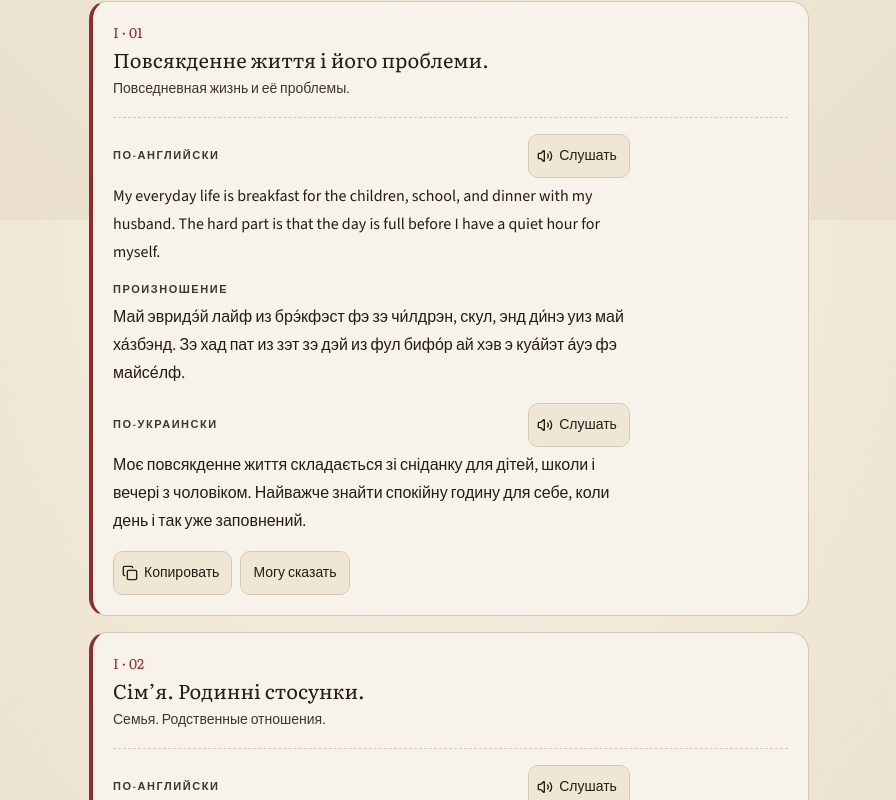
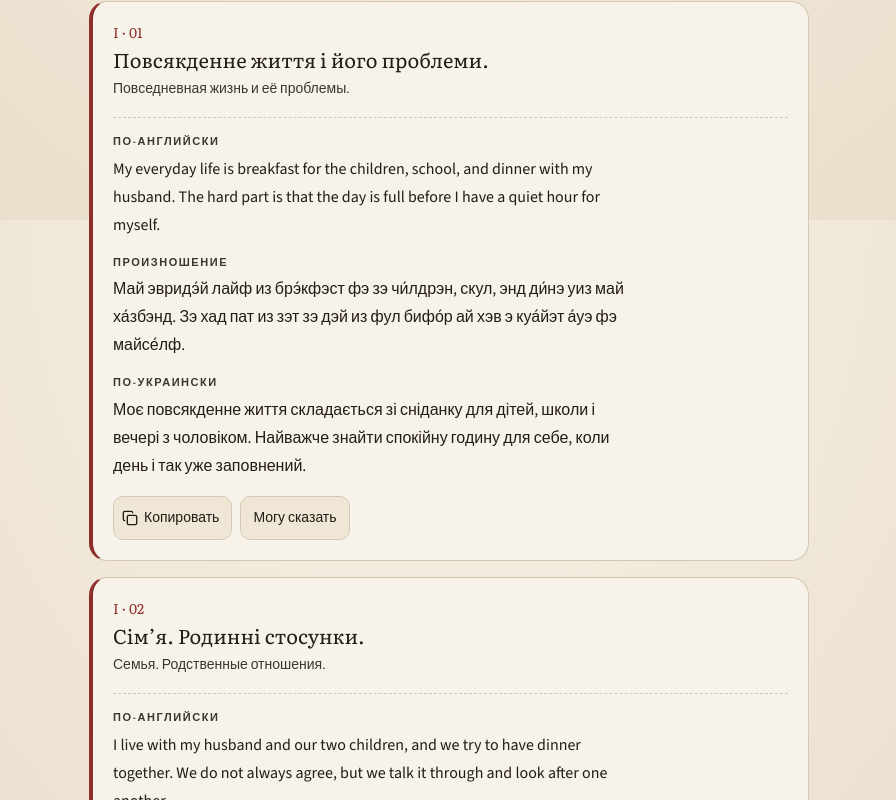
Before and after one commit to yurii-fisakov/english, a Next.js app: page / in a window 1280 px wide. Shown: the part 1380-2180 px from the top of the page, without its empty margins (191-1087 px from the left). Built offline with nearby package versions, Linux system fonts and the light colour scheme.

Commit message:
Revert "Add a listen button that speaks each English and Ukrainian answer."
This reverts commit d85377cb1ae33fb3fad1bc2389837e1203d5d195.

```diff
--- a/src/components/study-guide.tsx
+++ b/src/components/study-guide.tsx
@@ -1,8 +1,8 @@
 "use client";
 
-import { useEffect, useMemo, useRef, useState, type ReactNode } from "react";
+import { useEffect, useMemo, useState, type ReactNode } from "react";
 import Image from "next/image";
-import { Check, Copy, Search, Square, Volume2, X } from "lucide-react";
+import { Check, Copy, Search, X } from "lucide-react";
 import { Badge } from "@/components/ui/badge";
 import { Button } from "@/components/ui/button";
 import { Input } from "@/components/ui/input";
@@ -24,44 +24,6 @@ const rail: Record<SphereId, string> = {
   education: "border-l-navy",
 };
 
-let activeUtterance: SpeechSynthesisUtterance | null = null;
-
-function voiceLang(kind: "en" | "uk"): "en-GB" | "uk-UA" {
-  return kind === "en" ? "en-GB" : "uk-UA";
-}
-
-function pickVoice(wanted: "en-GB" | "uk-UA"): SpeechSynthesisVoice | undefined {
-  const voices = window.speechSynthesis.getVoices();
-  const norm = (value: string) => value.toLowerCase().replaceAll("_", "-");
-  const target = wanted.toLowerCase();
-  const exact = voices.filter((voice) => norm(voice.lang) === target);
-  const pool =
-    exact.length > 0
-      ? exact
-      : voices.filter((voice) => norm(voice.lang).startsWith(target.slice(0, 2)));
-  if (wanted === "en-GB") {
-    return (
-      pool.find((voice) => /uk|british/i.test(`${voice.name} ${voice.lang}`)) ??
-      pool[0]
-    );
-  }
-  return pool[0];
-}
-
-function waitForVoices(): Promise<void> {
-  if (window.speechSynthesis.getVoices().length > 0) return Promise.resolve();
-  window.speechSynthesis.getVoices();
-  return new Promise((resolve) => {
-    const finish = () => {
-      window.clearTimeout(timer);
-      window.speechSynthesis.removeEventListener("voiceschanged", finish);
-      resolve();
-    };
-    const timer = window.setTimeout(finish, 400);
-    window.speechSynthesis.addEventListener("voiceschanged", finish);
-  });
-}
-
 function answerText(topic: Topic, lang: Lang): string {
   if (lang === "en") return `${topic.answerEn}\n\n${topic.answerPron}`;
   if (lang === "uk") return topic.answerUk;
@@ -76,16 +38,6 @@ export function StudyGuide() {
   const [open, setOpen] = useState<Record<string, boolean>>({});
   const [ready, setReady] = useState<Record<string, boolean>>({});
   const [copied, setCopied] = useState<string | null>(null);
-  const [speakingId, setSpeakingId] = useState<string | null>(null);
-  const speakingRef = useRef<string | null>(null);
-  const speechGeneration = useRef(0);
-
-  useEffect(() => {
-    return () => {
-      activeUtterance = null;
-      window.speechSynthesis?.cancel();
-    };
-  }, []);
 
   useEffect(() => {
     if (!copied) return;
@@ -126,52 +78,7 @@ export function StudyGuide() {
 
   const readyCount = topics.filter((topic) => ready[topic.id]).length;
 
-  function stopSpeaking() {
-    speechGeneration.current += 1;
-    speakingRef.current = null;
-    activeUtterance = null;
-    window.speechSynthesis?.cancel();
-    setSpeakingId(null);
-  }
-
-  async function toggleSpeak(id: string, text: string, kind: "en" | "uk") {
-    if (!("speechSynthesis" in window)) return;
-    if (speakingRef.current === id) {
-      stopSpeaking();
-      return;
-    }
-    const generation = speechGeneration.current + 1;
-    speechGeneration.current = generation;
-    speakingRef.current = id;
-    setSpeakingId(id);
-    activeUtterance = null;
-    window.speechSynthesis.cancel();
-    await waitForVoices();
-    if (speechGeneration.current !== generation) return;
-    const utterance = new SpeechSynthesisUtterance(text);
-    const wanted = voiceLang(kind);
-    utterance.lang = wanted;
-    utterance.rate = 0.9;
-    const voice = pickVoice(wanted);
-    if (voice) utterance.voice = voice;
-    const finish = () => {
-      if (activeUtterance !== utterance) return;
-      activeUtterance = null;
-      speakingRef.current = null;
-      setSpeakingId((current) => (current === id ? null : current));
-    };
-    utterance.onend = finish;
-    utterance.onerror = (event) => {
-      if (event.error === "interrupted" || event.error === "canceled") return;
-      finish();
-    };
-    activeUtterance = utterance;
-    window.speechSynthesis.resume();
-    window.speechSynthesis.speak(utterance);
-  }
-
   function togglePractice() {
-    stopSpeaking();
     setPractice((value) => !value);
     setOpen({});
   }
@@ -386,12 +293,9 @@ export function StudyGuide() {
                   onReveal={() =>
                     setOpen((current) => ({ ...current, [topic.id]: true }))
                   }
-                  onHide={() => {
-                    if (speakingId?.startsWith(`${topic.id}:`)) stopSpeaking();
-                    setOpen((current) => ({ ...current, [topic.id]: false }));
-                  }}
-                  speakingId={speakingId}
-                  onSpeak={(id, text, kind) => void toggleSpeak(id, text, kind)}
+                  onHide={() =>
+                    setOpen((current) => ({ ...current, [topic.id]: false }))
+                  }
                   onCopy={() => void copyAnswer(topic)}
                   onToggleReady={() =>
                     setReady((current) => ({
@@ -447,8 +351,6 @@ function TopicCard({
   onHide,
   onCopy,
   onToggleReady,
-  speakingId,
-  onSpeak,
 }: {
   topic: Topic;
   numeral: string;
@@ -461,8 +363,6 @@ function TopicCard({
   onHide: () => void;
   onCopy: () => void;
   onToggleReady: () => void;
-  speakingId: string | null;
-  onSpeak: (id: string, text: string, kind: "en" | "uk") => void;
 }) {
   const indexLabel = `${numeral} · ${String(topic.index).padStart(2, "0")}`;
 
@@ -492,25 +392,13 @@ function TopicCard({
         {revealed ? (
           <div className="max-w-prose space-y-4">
             {lang !== "uk" ? (
-              <AnswerBlock
-                label={ui.english}
-                lang="en"
-                text={topic.answerEn}
-                speaking={speakingId === `${topic.id}:en`}
-                onSpeak={() => onSpeak(`${topic.id}:en`, topic.answerEn, "en")}
-              />
+              <AnswerBlock label={ui.english} lang="en" text={topic.answerEn} />
             ) : null}
             {lang !== "uk" ? (
               <AnswerBlock label={ui.pronunciation} lang="ru" text={topic.answerPron} />
             ) : null}
             {lang !== "en" ? (
-              <AnswerBlock
-                label={ui.ukrainian}
-                lang="uk"
-                text={topic.answerUk}
-                speaking={speakingId === `${topic.id}:uk`}
-                onSpeak={() => onSpeak(`${topic.id}:uk`, topic.answerUk, "uk")}
-              />
+              <AnswerBlock label={ui.ukrainian} lang="uk" text={topic.answerUk} />
             ) : null}
           </div>
         ) : (
@@ -568,38 +456,16 @@ function AnswerBlock({
   label,
   lang,
   text,
-  speaking = false,
-  onSpeak,
 }: {
   label: string;
   lang: "en" | "uk" | "ru";
   text: string;
-  speaking?: boolean;
-  onSpeak?: () => void;
 }) {
   return (
     <div>
-      <div className="flex items-center justify-between gap-3">
-        <p className="text-[11px] font-semibold tracking-[0.14em] text-muted-foreground uppercase">
-          {label}
-        </p>
-        {onSpeak ? (
-          <Button
-            type="button"
-            variant={speaking ? "default" : "outline"}
-            className="no-print h-11 px-3"
-            aria-pressed={speaking}
-            onClick={onSpeak}
-          >
-            {speaking ? (
-              <Square data-icon="inline-start" />
-            ) : (
-              <Volume2 data-icon="inline-start" />
-            )}
-            {speaking ? ui.stopSpeech : ui.listen}
-          </Button>
-        ) : null}
-      </div>
+      <p className="text-[11px] font-semibold tracking-[0.14em] text-muted-foreground uppercase">
+        {label}
+      </p>
       <p lang={lang} className="mt-1 text-base leading-7">
         {text}
       </p>
--- a/src/data/ui-ru.ts
+++ b/src/data/ui-ru.ts
@@ -31,8 +31,6 @@ export const ui = {
   answerHidden: "Ответ скрыт. Скажите, что получается, и потом сверьтесь.",
   hideThis: "Скрыть этот ответ",
   showThis: "Показать ответ",
-  listen: "Слушать",
-  stopSpeech: "Стоп",
   copy: "Копировать",
   copied: "Скопировано",
   copyFailed: "Не удалось скопировать",
```
